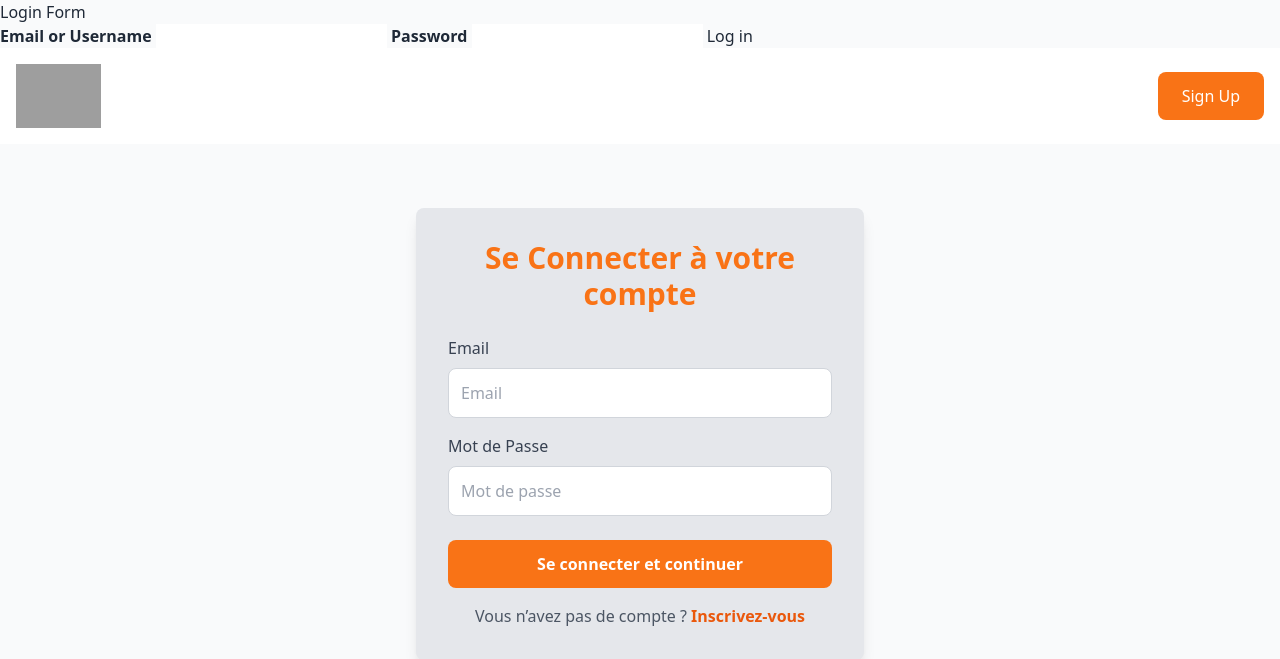
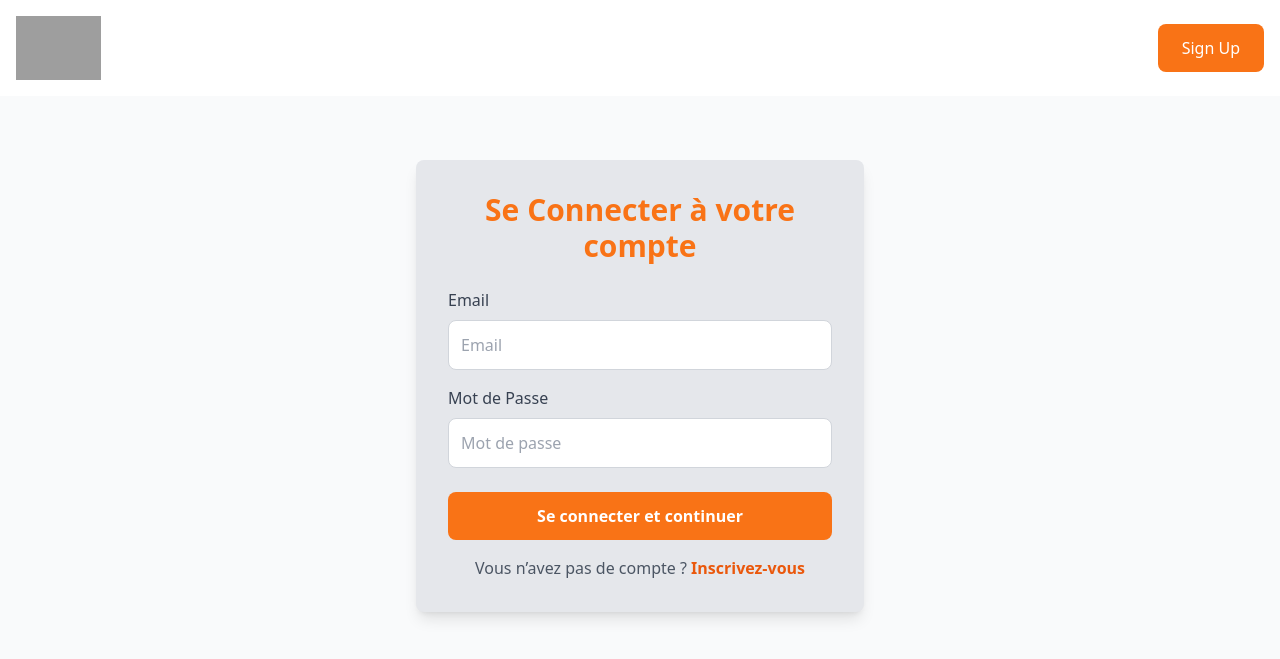
Before and after one commit to houssamlambara/G_R_V2, a PHP site: page /signin.php in a window 1280 px wide. Shown: the top 659 px of the page. Run offline with PHP 8.4, Linux system fonts and the light colour scheme; some libraries are stand-ins or nearby versions; grey boxes are pictures that could not be loaded.

Commit message:
user_class

```diff
--- a/back_end/user_class.php
+++ b/back_end/user_class.php
@@ -2,7 +2,7 @@
 
 include('../db.php');
 
-class User{
+class User {
     protected $id_user;
     protected $username;
     protected $email;
@@ -10,7 +10,7 @@ class User{
     protected $telephone;
     private $conn;
 
-    public function __construct($username, $email, $password, $telephone)
+    public function __construct($username = "", $email = "", $password = "", $telephone = "")
     {
         $this->username = $username;
         $this->email = $email;
@@ -26,7 +26,7 @@ class User{
         return "Nom: {$this->username}, Email: {$this->email}, Téléphone: {$this->telephone}";
     }
 
-   public  function signup($username, $email, $password, $telephone)
+    public function signup($username, $email, $password, $telephone)
     {
         if (empty($username) || empty($email) || empty($password) || empty($telephone)) {
             return "All fields are required";
@@ -49,7 +49,7 @@ class User{
         $stmt = $this->conn->prepare("INSERT INTO USERS (username, email, password, telephone) VALUES (?, ?, ?, ?)");
         $stmt->bindParam(1, $this->username);
         $stmt->bindParam(2, $this->email);
-        $stmt->bindParam(3, $this->password);
+        $stmt->bindParam(3, $hashed_password);
         $stmt->bindParam(4, $this->telephone);
 
         if ($stmt->execute()) {
@@ -68,14 +68,12 @@ class User{
 
         $result = $stmt->fetch(PDO::FETCH_ASSOC);
 
-        if ($result > 0 && $password==$result['password']) {
-            return "Login successful";
-
+        if ($result && password_verify($password, $result['password'])) {
+            return true; // Login successful
         } else {
-            return "Invalid email or password";
+            return false; // Invalid email or password
         }
     }
-
 }
 
 ?>
--- a/login/signin.php
+++ b/login/signin.php
@@ -1,52 +1,26 @@
 <?php
-
 require_once('../back_end/user_class.php');
 
-if($_SERVER['REQUEST_METHOD'] === 'POST' && isset($_POST["login"]))
-{
-    $email = $_POST["email"];
-    $password = $_POST["password"];
+if ($_SERVER['REQUEST_METHOD'] === 'POST' && isset($_POST["login"])) {
+    $email = trim($_POST["email"]);
+    $password = trim($_POST["password"]);
 
-    $logUser = new User("", $email, $password,"");
+    if (empty($email) || empty($password)) {
+        echo "Veuillez remplir tous les champs.";
+    } else {
+        $logUser = new User("", $email, $password, "");
 
         $auth = $logUser->signin($email, $password);
 
-    if (!$auth) {
-        echo"Invalide email or password";
+        if ($auth) {
+            header('Location: ../front_end/activite.php');
+            exit;
         } else {
-        header('location: ../front_end/activite.php');
-        exit ;
+            echo "Email ou mot de passe invalide.";
+        }
     }
 }
 ?>
-
-<!DOCTYPE html>
-<html>
-<style>
-</style>
-<head>
-    <title>Log In</title>
-</head>
-
-<body>
-
-<h2>Login Form</h2>
-
-<form method="post" action="" name="login">
-
-    <label><b>Email or Username</b></label>
-    <input type="text" name="email" required />
-
-    <label><b>Password</b></label>
-    <input type="password" name="password" auto_complete="off" required />
-
-    <input type="submit" name="login" value="Log in" />
-
- </form>
-
- </body>
- </html>
-
 
   <!DOCTYPE html>
   <html lang="en">
@@ -111,7 +85,7 @@ if($_SERVER['REQUEST_METHOD'] === 'POST' && isset($_POST["login"]))
           <input type="password" id="password" name="password" placeholder="Mot de passe" class="w-full p-3 border border-gray-300 rounded-lg focus:outline-none focus:ring-2 focus:ring-orange-500" required />
         </div>
       <div>
-      <button type="submit" class="w-full bg-orange-500 text-white py-3 rounded-lg font-semibold hover:bg-orange-700 focus:outline-none focus:ring-2 focus:ring-orange-500">Se connecter et continuer</button>
+        <button type="submit" name="login" class="w-full bg-orange-500 text-white py-3 rounded-lg font-semibold hover:bg-orange-700 focus:outline-none focus:ring-2 focus:ring-orange-500">Se connecter et continuer</button>
         </div>
       <p class="mt-4 text-center text-gray-600">Vous n’avez pas de compte ? <a href="../login/signup.php" class="text-orange-600 hover:text-orange-700 font-semibold">Inscrivez-vous</a></p>
     </div>
```
Lines whose indentation alone changed are shown as unchanged.
